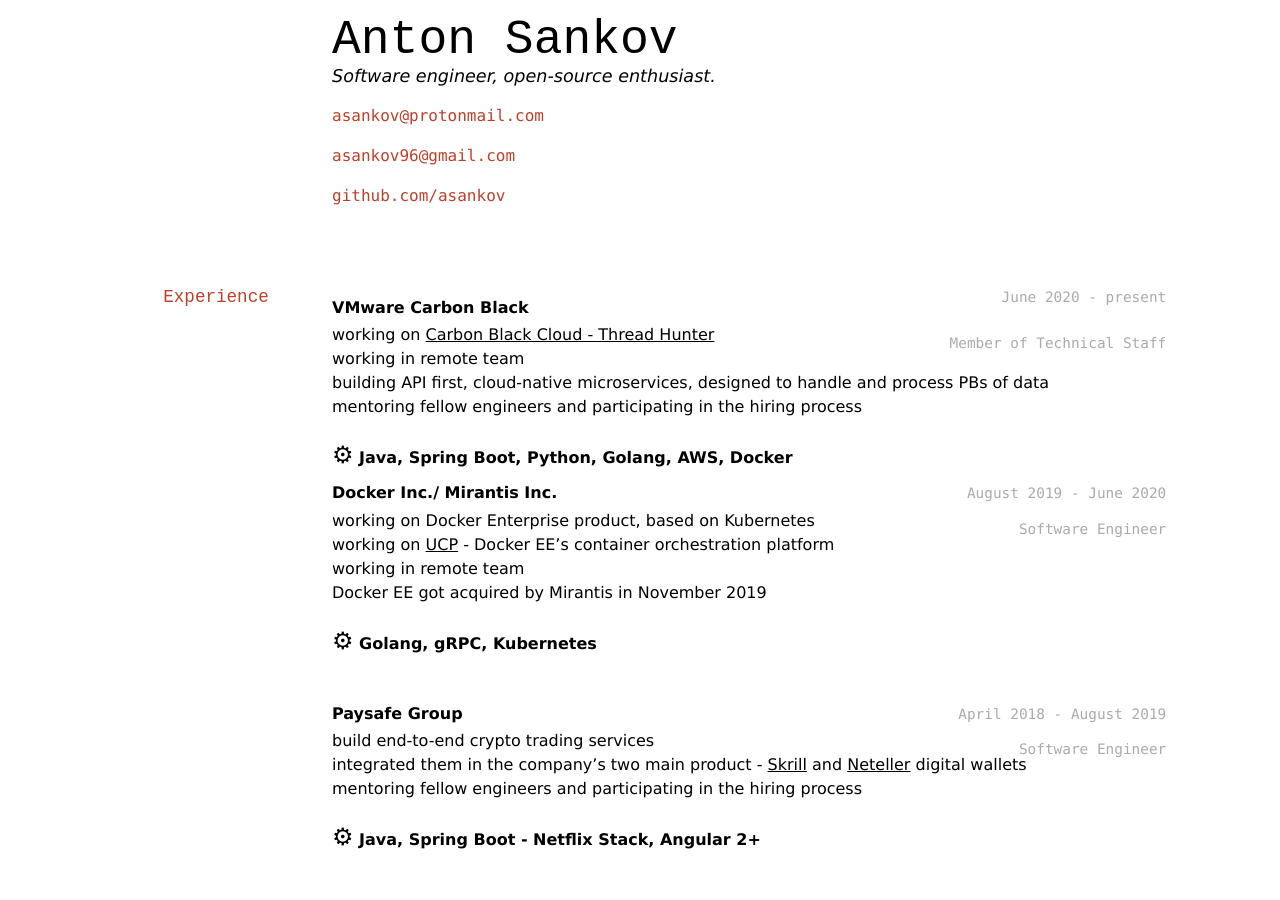
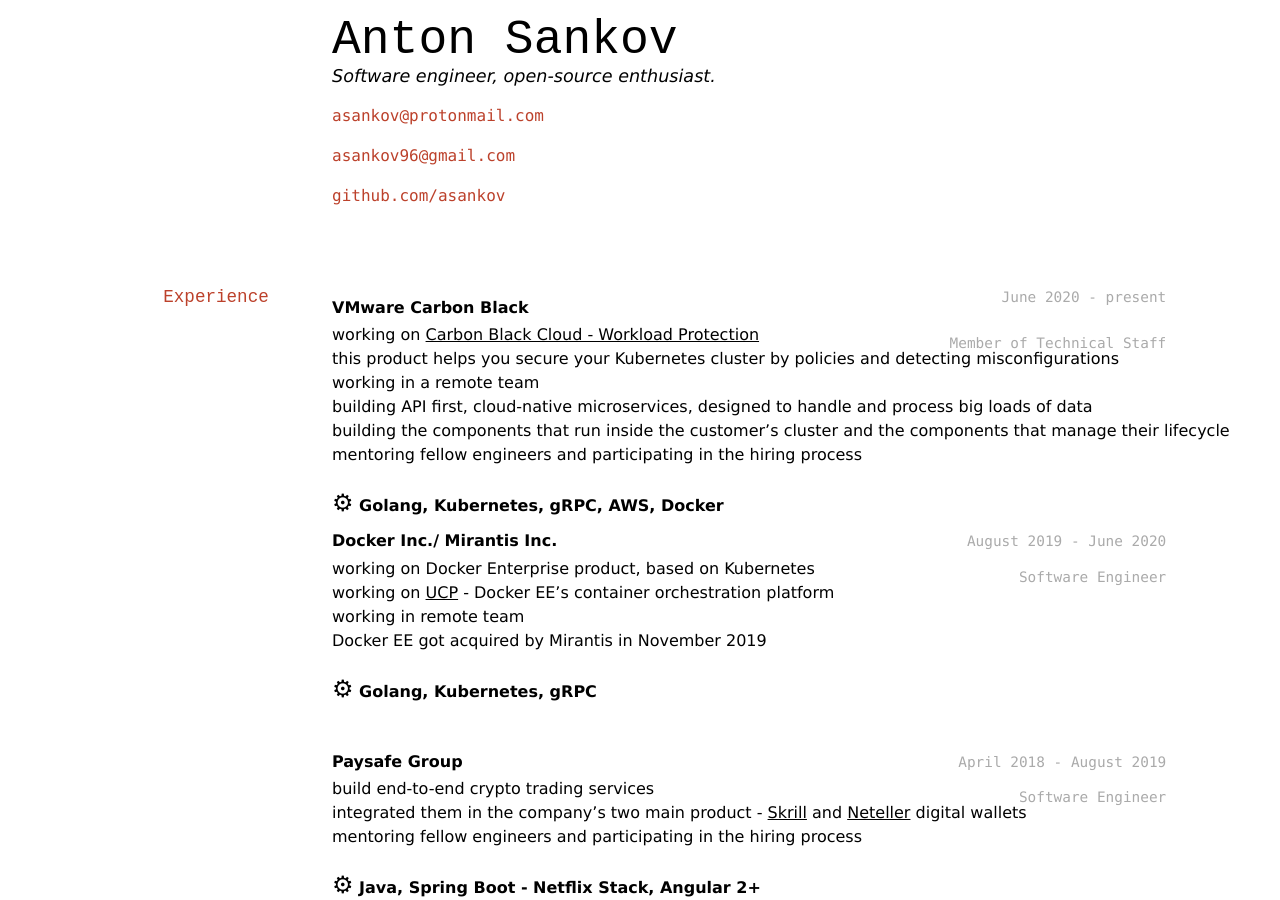
Before and after one commit to asankov/cv, a Jekyll site: the page built from index.md, in a window 1280 px wide and 900 px high. Built offline with Jekyll 4.4.1, drawn with Linux system fonts in a browser that asks for light colours.

Commit message:
Update info about work at VMware

```diff
--- a/index.md
+++ b/index.md
@@ -17,12 +17,14 @@ __VMware Carbon Black__
 
 `Member of Technical Staff`
 
-* working on [Carbon Black Cloud - Thread Hunter](https://www.carbonblack.com/products/enterprise-endpoint-detection-and-response/)
-* working in remote team
-* building API first, cloud-native microservices, designed to handle and process PBs of data
+* working on [Carbon Black Cloud - Workload Protection](https://www.carbonblack.com/products/vmware-carbon-black-cloud-workload/)
+* this product helps you secure your Kubernetes cluster by policies and detecting misconfigurations
+* working in a remote team
+* building API first, cloud-native microservices, designed to handle and process big loads of data
+* building the components that run inside the customer's cluster and the components that manage their lifecycle
 * mentoring fellow engineers and participating in the hiring process
 
-__<span style="font-size: 24px">⚙</span> Java, Spring Boot, Python, Golang, AWS, Docker__
+__<span style="font-size: 24px">⚙</span> Golang, Kubernetes, gRPC, AWS, Docker__
 
 `August 2019 - June 2020`
 
@@ -35,7 +37,7 @@ __Docker Inc./ Mirantis Inc.__
 * working in remote team
 * Docker EE got acquired by Mirantis in November 2019
 
-__<span style="font-size: 24px">⚙</span> Golang, gRPC, Kubernetes__
+__<span style="font-size: 24px">⚙</span> Golang, Kubernetes, gRPC__
 
 <br>
 
```
